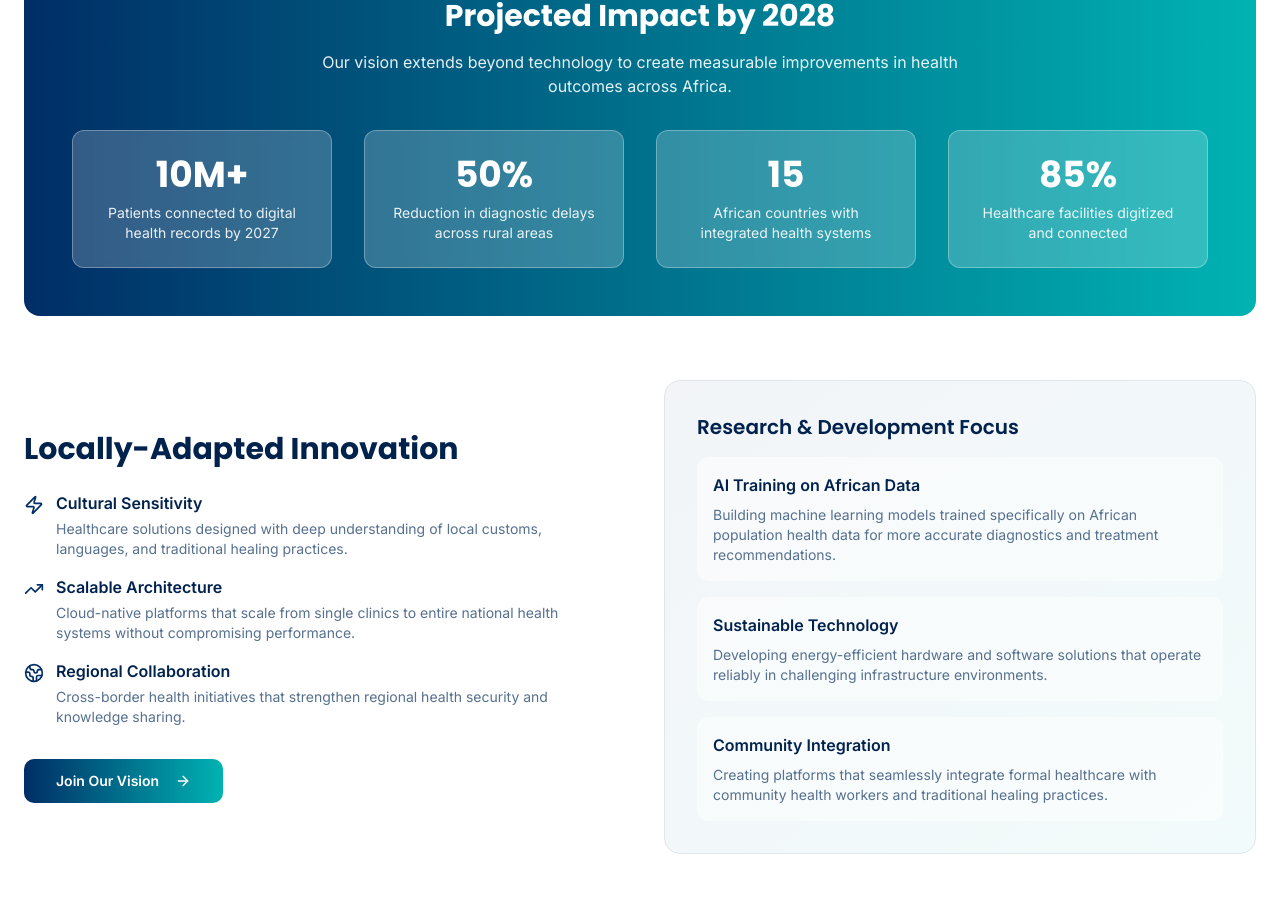
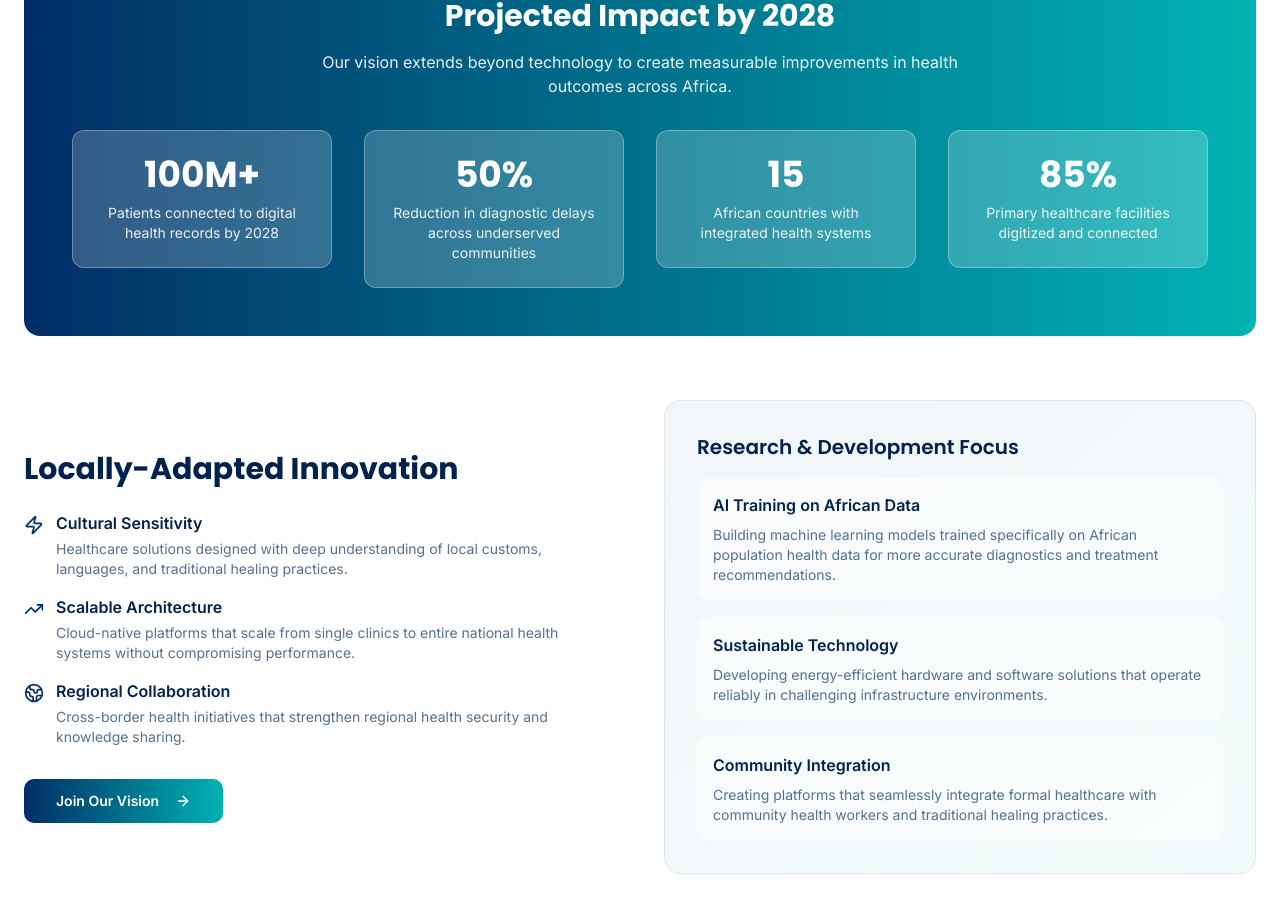
Before and after one commit to smart-care-health/smartcare-health, a React (Vite) app: page / in a window 1280 px wide. Shown: the part 4784-5697 px from the top of the page. Built offline with nearby package versions, Linux system fonts and the light colour scheme.

Commit message:
Update vision impact metrics
Update specific text in the Vision component:
- Change "10M+" to "100M+"
- Change "by 2027" to "by 2028"
- Change "across rural areas" to "across underserved communities"
- Change "Healthcare facilities" to "Primary healthcare facilities"

```diff
--- a/src/components/Vision.tsx
+++ b/src/components/Vision.tsx
@@ -34,17 +34,17 @@ const Vision = () => {
     features: ["Multi-language patient portals", "SMS-based health reminders", "Telemedicine integration", "Community health education platforms"]
   }];
   const impacts = [{
-    metric: "10M+",
-    description: "Patients connected to digital health records by 2027"
+    metric: "100M+",
+    description: "Patients connected to digital health records by 2028"
   }, {
     metric: "50%",
-    description: "Reduction in diagnostic delays across rural areas"
+    description: "Reduction in diagnostic delays across underserved communities"
   }, {
     metric: "15",
     description: "African countries with integrated health systems"
   }, {
     metric: "85%",
-    description: "Healthcare facilities digitized and connected"
+    description: "Primary healthcare facilities digitized and connected"
   }];
   return <section id="vision" className="py-20 bg-white">
       <div className="container mx-auto px-6">
```
